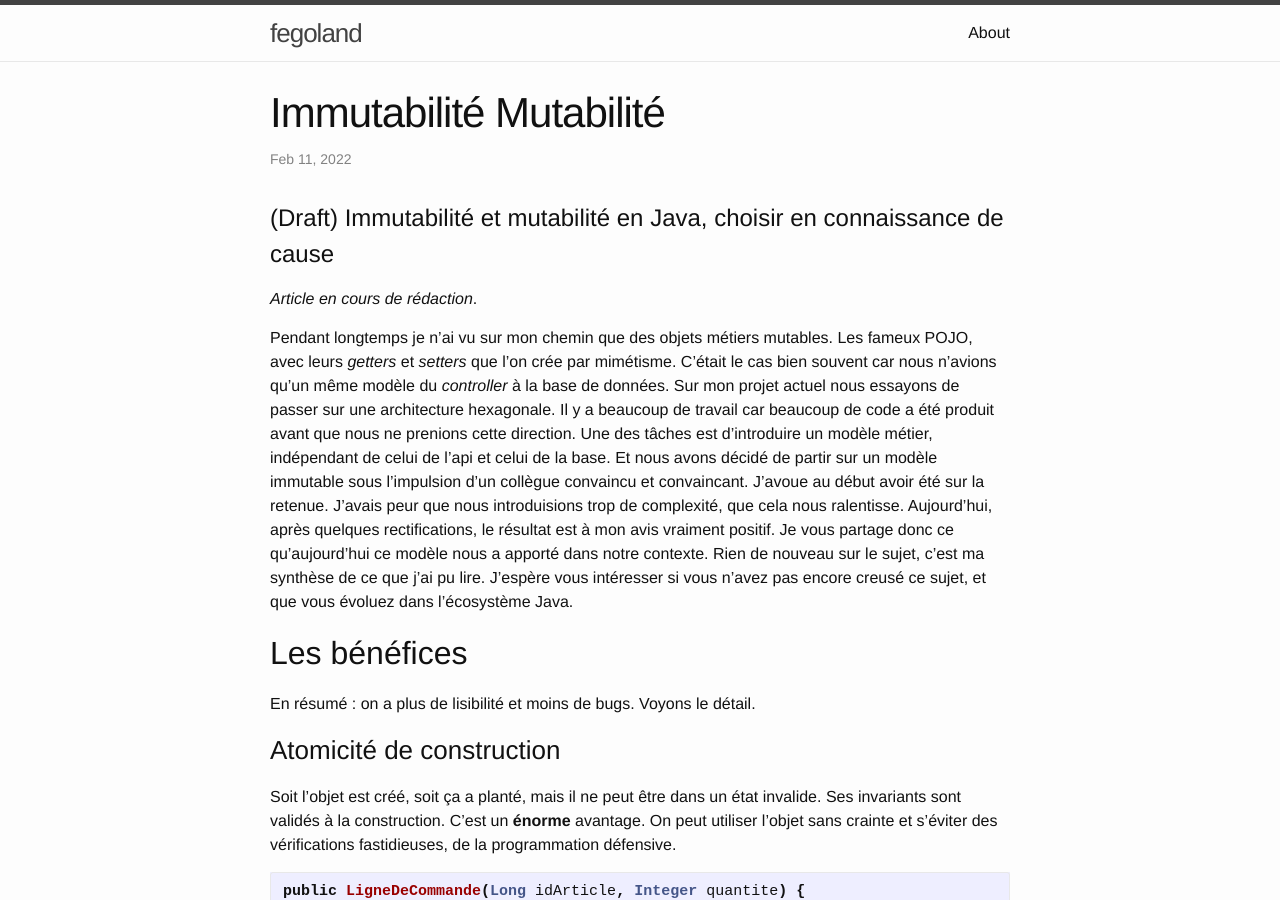
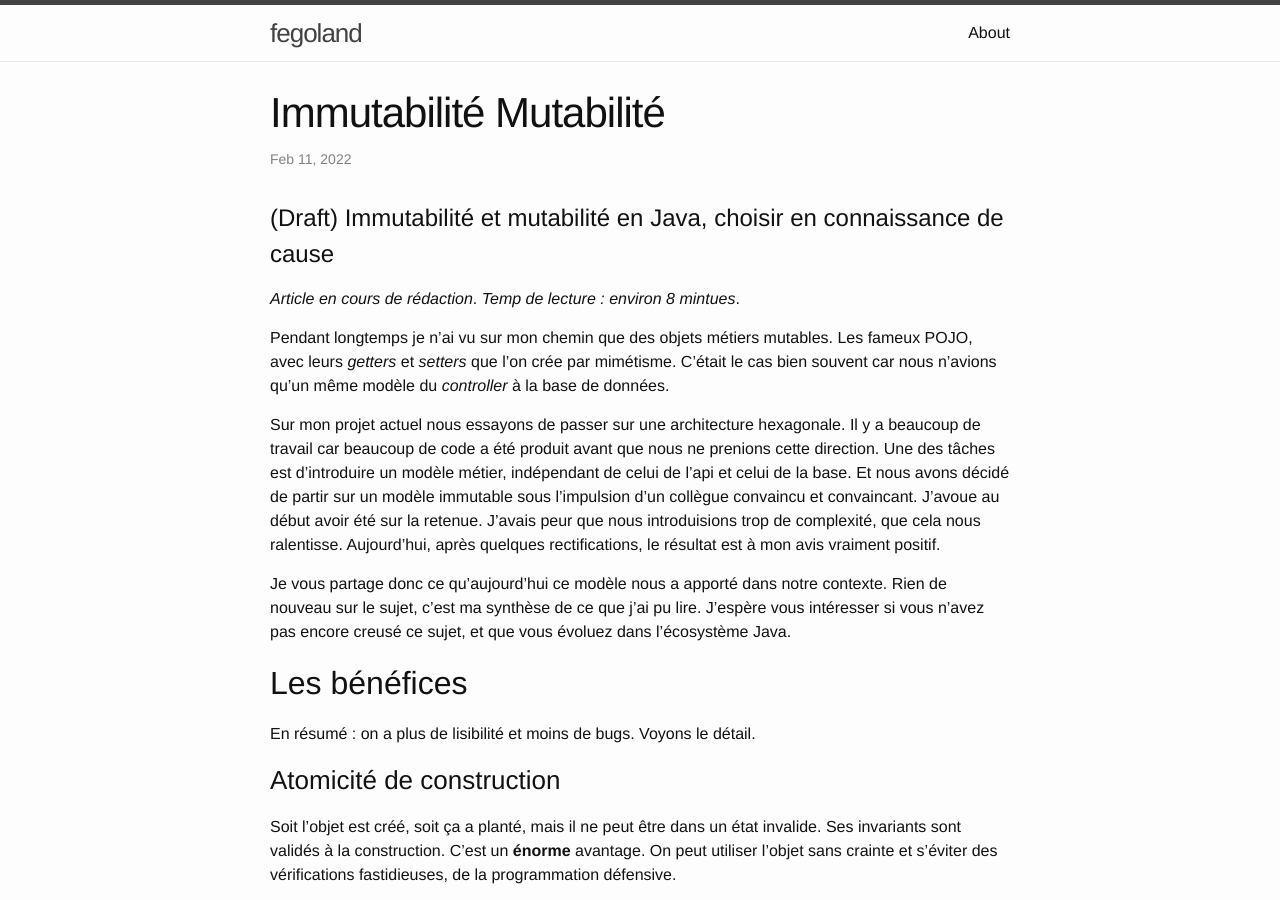
Before and after one commit to fego/fego.github.io, a Jekyll site: the page built from docs/_posts/2022-02-11-Immutabilité-Mutabilité.md, in a window 1280 px wide and 900 px high. Built offline with Jekyll 4.4.1, drawn with Linux system fonts in a browser that asks for light colours; our own code applies the rules of GitHub Pages for plain Markdown files.

Commit message:
tps de lecture

```diff
--- a/docs/_posts/2022-02-11-Immutabilité-Mutabilité.md
+++ b/docs/_posts/2022-02-11-Immutabilité-Mutabilité.md
@@ -1,10 +1,12 @@
 # (Draft) Immutabilité et mutabilité en Java, choisir en connaissance de cause
 
 *Article en cours de rédaction*.
+*Temp de lecture : environ 8 mintues*.
 
 Pendant longtemps je n'ai vu sur mon chemin que des objets métiers mutables.
 Les fameux POJO, avec leurs *getters* et *setters* que l'on crée par mimétisme.
 C'était le cas bien souvent car nous n'avions qu'un même modèle du *controller* à la base de données.
+
 Sur mon projet actuel nous essayons de passer sur une architecture hexagonale.
 Il y a beaucoup de travail car beaucoup de code a été produit avant que nous ne prenions cette direction.
 Une des tâches est d'introduire un modèle métier, indépendant de celui de l'api et celui de la base.
@@ -12,6 +14,7 @@ Et nous avons décidé de partir sur un modèle immutable sous l'impulsion d'un
 J'avoue au début avoir été sur la retenue.
 J'avais peur que nous introduisions trop de complexité, que cela nous ralentisse.
 Aujourd'hui, après quelques rectifications, le résultat est à mon avis vraiment positif.
+
 Je vous partage donc ce qu'aujourd'hui ce modèle nous a apporté dans notre contexte.
 Rien de nouveau sur le sujet, c'est ma synthèse de ce que j'ai pu lire.
 J'espère vous intéresser si vous n'avez pas encore creusé ce sujet, et que vous évoluez dans l'écosystème Java.
```
